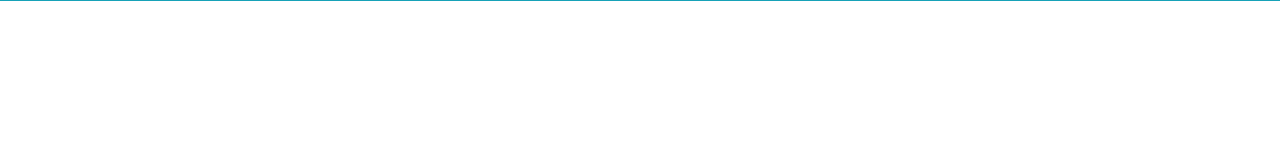
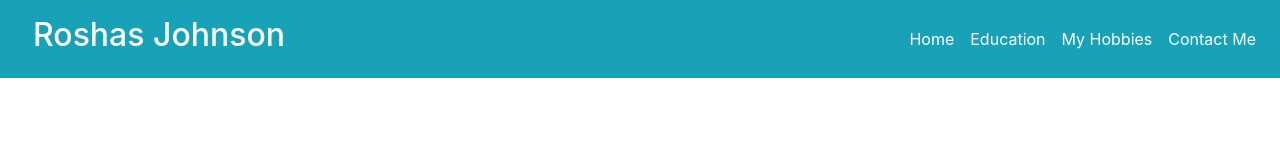
Before and after one commit to RoshasJohnson/MyPersonal-website, a plain HTML site: page index.html in a window 1280 px wide. Drawn offline with nearby package versions, Linux system fonts and the light colour scheme.

Commit message:
header finished

```diff
--- a/index.html
+++ b/index.html
@@ -10,11 +10,33 @@
 </head>
 <body>
     <header class="bg-info">
-        <div class="row">
-            <div class="col-md-6">
-                <div class="col-md-6">
+        <div class="row text-white">
+            <div class="col-md-6 col-9 p-3 pl-5">
+                <h2 >Roshas Johnson</h2>
+                </div>
+                <div class="col-md-6 col-3 my-auto">
+                    <nav class="navbar navbar-expand-lg navbar-light bg-info">
 
-                </div>
+                        <button class="navbar-toggler ml-auto" type="button" data-toggle="collapse" data-target="#navbarNav" aria-controls="navbarNav" aria-expanded="false" aria-label="Toggle navigation">
+                          <span class="navbar-toggler-icon"></span>
+                        </button>
+                        <div class="collapse navbar-collapse" id="navbarNav">
+                          <ul class="navbar-nav ml-auto">
+                            <li class="nav-item active">
+                              <a class="nav-link text-white" href="#">Home <span class="sr-only">(current)</span></a>
+                            </li>
+                            <li class="nav-item">
+                              <a class="nav-link text-white" href="#">Education</a>
+                            </li>
+                            <li class="nav-item">
+                              <a class="nav-link text-white" href="#">My Hobbies</a>
+                            </li>
+                            <li class="nav-item">
+                              <a class="nav-link text-white" href="#">Contact Me</a>
+                            </li>
+                          </ul>
+                        </div>
+                      </nav>
             </div>
         </div>
     </header>
```
